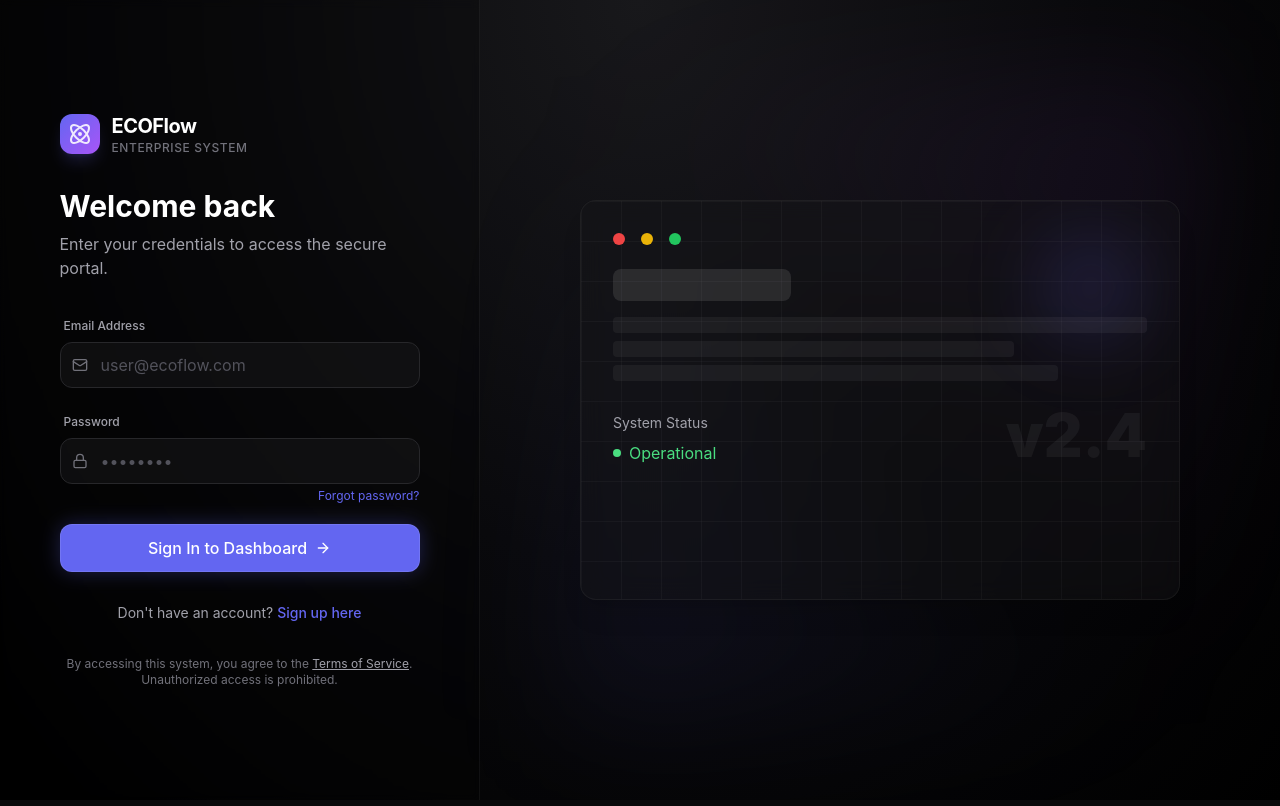
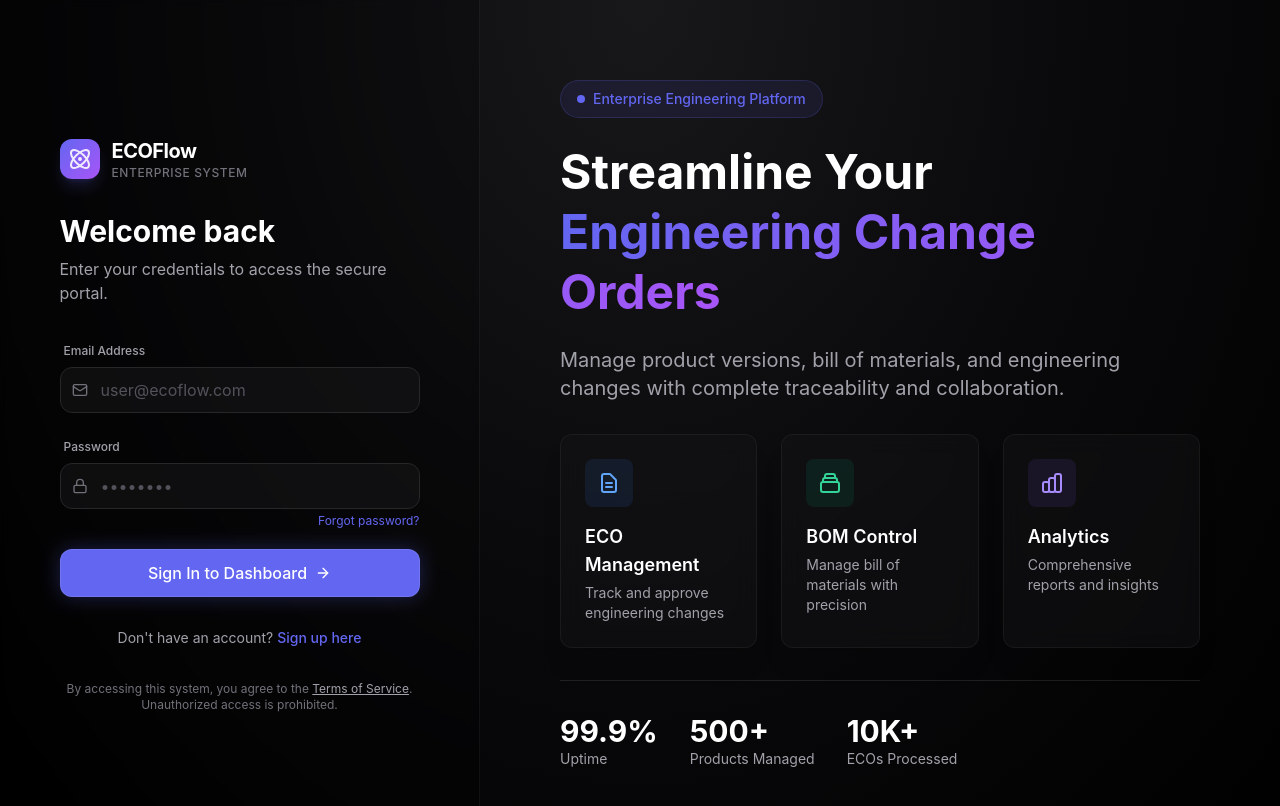
Before and after one commit to develper21/FlowEcoSystem, a React (Vite) app in the folder client/: page /login in a window 1280 px wide. Shown: the top 806 px of the page. Built offline with nearby package versions, Linux system fonts and the light colour scheme.

Commit message:
Update login page with detailed right panel content and fix TypeScript errors

```diff
--- a/client/src/pages/Login.tsx
+++ b/client/src/pages/Login.tsx
@@ -25,8 +25,9 @@ export const LoginPage = () => {
             const response = await api.post('/auth/login', { email, password });
             login(response.data.data.accessToken, response.data.data.user);
             navigate('/dashboard');
-        } catch (err: any) {
-            const msg = err.response?.data?.message || err.message || 'Invalid credentials';
+        } catch (err: unknown) {
+            // eslint-disable-next-line @typescript-eslint/no-explicit-any
+            const msg = (err as any).response?.data?.message || (err as any).message || 'Invalid credentials';
             if (msg.toLowerCase().includes('pending')) {
                 setIsPending(true);
             } else {
@@ -153,54 +154,93 @@ export const LoginPage = () => {
 
             {/* Right Panel - Visualization */}
             <div className="hidden lg:flex flex-1 relative items-center justify-center p-20 z-10 font-sans">
-                <div className="relative w-full h-full max-w-4xl flex items-center justify-center">
-                    {/* Abstract Composition */}
-                    <div className="absolute inset-0 bg-gradient-to-tr from-primary/10 via-transparent to-secondary/10 rounded-3xl blur-3xl" />
+                <div className="relative w-full h-full max-w-5xl flex flex-col justify-center space-y-8">
+                    {/* Hero Content */}
+                    <motion.div
+                        initial={{ opacity: 0, y: 30 }}
+                        animate={{ opacity: 1, y: 0 }}
+                        transition={{ duration: 0.8, delay: 0.3 }}
+                        className="space-y-6"
+                    >
+                        <div className="inline-flex items-center gap-2 px-4 py-2 rounded-full bg-primary/10 border border-primary/20">
+                            <div className="w-2 h-2 rounded-full bg-primary animate-pulse" />
+                            <span className="text-sm font-medium text-primary">Enterprise Engineering Platform</span>
+                        </div>
 
+                        <h1 className="text-5xl font-bold text-white leading-tight">
+                            Streamline Your<br />
+                            <span className="bg-gradient-to-r from-primary to-secondary bg-clip-text text-transparent">
+                                Engineering Change Orders
+                            </span>
+                        </h1>
+
+                        <p className="text-xl text-zinc-400 max-w-2xl">
+                            Manage product versions, bill of materials, and engineering changes with complete traceability and collaboration.
+                        </p>
+                    </motion.div>
+
+                    {/* Feature Cards */}
                     <motion.div
-                        initial={{ opacity: 0, scale: 0.9 }}
-                        animate={{ opacity: 1, scale: 1 }}
-                        transition={{ duration: 1, delay: 0.2 }}
-                        className="relative z-10"
+                        initial={{ opacity: 0, y: 30 }}
+                        animate={{ opacity: 1, y: 0 }}
+                        transition={{ duration: 0.8, delay: 0.5 }}
+                        className="grid grid-cols-3 gap-6"
                     >
-                        <div className="relative w-[600px] h-[400px] glass-card rounded-2xl border border-white/10 p-8 flex flex-col justify-between overflow-hidden">
-                            {/* Decorative Grid */}
-                            <div className="absolute inset-0 bg-[linear-gradient(rgba(255,255,255,0.03)_1px,transparent_1px),linear-gradient(90deg,rgba(255,255,255,0.03)_1px,transparent_1px)] bg-[size:40px_40px]" />
+                        <div className="glass-card p-6 rounded-xl border border-white/10 space-y-4">
+                            <div className="w-12 h-12 rounded-lg bg-blue-500/10 flex items-center justify-center">
+                                <svg className="w-6 h-6 text-blue-400" fill="none" stroke="currentColor" viewBox="0 0 24 24">
+                                    <path strokeLinecap="round" strokeLinejoin="round" strokeWidth={2} d="M9 12h6m-6 4h6m2 5H7a2 2 0 01-2-2V5a2 2 0 012-2h5.586a1 1 0 01.707.293l5.414 5.414a1 1 0 01.293.707V19a2 2 0 01-2 2z" />
+                                </svg>
+                            </div>
+                            <div>
+                                <h3 className="text-lg font-semibold text-white">ECO Management</h3>
+                                <p className="text-sm text-zinc-400 mt-1">Track and approve engineering changes</p>
+                            </div>
+                        </div>
 
-                            {/* Floating Elements */}
-                            <motion.div
-                                animate={{ y: [0, -20, 0] }}
-                                transition={{ duration: 6, repeat: Infinity, ease: "easeInOut" }}
-                                className="absolute top-10 right-10 w-24 h-24 rounded-full bg-primary/20 blur-2xl"
-                            />
+                        <div className="glass-card p-6 rounded-xl border border-white/10 space-y-4">
+                            <div className="w-12 h-12 rounded-lg bg-emerald-500/10 flex items-center justify-center">
+                                <svg className="w-6 h-6 text-emerald-400" fill="none" stroke="currentColor" viewBox="0 0 24 24">
+                                    <path strokeLinecap="round" strokeLinejoin="round" strokeWidth={2} d="M19 11H5m14 0a2 2 0 012 2v6a2 2 0 01-2 2H5a2 2 0 01-2-2v-6a2 2 0 012-2m14 0V9a2 2 0 00-2-2M5 11V9a2 2 0 012-2m0 0V5a2 2 0 012-2h6a2 2 0 012 2v2M7 7h10" />
+                                </svg>
+                            </div>
+                            <div>
+                                <h3 className="text-lg font-semibold text-white">BOM Control</h3>
+                                <p className="text-sm text-zinc-400 mt-1">Manage bill of materials with precision</p>
+                            </div>
+                        </div>
 
-                            <div className="relative z-10 space-y-6">
-                                <div className="flex gap-4 items-center">
-                                    <div className="w-3 h-3 rounded-full bg-red-500" />
-                                    <div className="w-3 h-3 rounded-full bg-yellow-500" />
-                                    <div className="w-3 h-3 rounded-full bg-green-500" />
-                                </div>
+                        <div className="glass-card p-6 rounded-xl border border-white/10 space-y-4">
+                            <div className="w-12 h-12 rounded-lg bg-violet-500/10 flex items-center justify-center">
+                                <svg className="w-6 h-6 text-violet-400" fill="none" stroke="currentColor" viewBox="0 0 24 24">
+                                    <path strokeLinecap="round" strokeLinejoin="round" strokeWidth={2} d="M9 19v-6a2 2 0 00-2-2H5a2 2 0 00-2 2v6a2 2 0 002 2h2a2 2 0 002-2zm0 0V9a2 2 0 012-2h2a2 2 0 012 2v10m-6 0a2 2 0 002 2h2a2 2 0 002-2m0 0V5a2 2 0 012-2h2a2 2 0 012 2v14a2 2 0 01-2 2h-2a2 2 0 01-2-2z" />
+                                </svg>
+                            </div>
+                            <div>
+                                <h3 className="text-lg font-semibold text-white">Analytics</h3>
+                                <p className="text-sm text-zinc-400 mt-1">Comprehensive reports and insights</p>
+                            </div>
+                        </div>
+                    </motion.div>
 
-                                <div className="space-y-4">
-                                    <div className="h-8 w-1/3 bg-white/10 rounded-lg animate-pulse" />
-                                    <div className="space-y-2">
-                                        <div className="h-4 w-full bg-white/5 rounded animate-pulse delay-75" />
-                                        <div className="h-4 w-3/4 bg-white/5 rounded animate-pulse delay-100" />
-                                        <div className="h-4 w-5/6 bg-white/5 rounded animate-pulse delay-150" />
-                                    </div>
-                                </div>
-
-                                <div className="flex justify-between items-end">
-                                    <div className="space-y-2">
-                                        <div className="text-sm text-zinc-400">System Status</div>
-                                        <div className="flex items-center gap-2 text-green-400">
-                                            <div className="w-2 h-2 bg-green-400 rounded-full animate-pulse" />
-                                            Operational
-                                        </div>
-                                    </div>
-                                    <div className="text-6xl font-black text-white/5 select-none">v2.4</div>
-                                </div>
-                            </div>
+                    {/* Stats */}
+                    <motion.div
+                        initial={{ opacity: 0, y: 30 }}
+                        animate={{ opacity: 1, y: 0 }}
+                        transition={{ duration: 0.8, delay: 0.7 }}
+                        className="flex items-center gap-8 pt-8 border-t border-white/10"
+                    >
+                        <div>
+                            <div className="text-3xl font-bold text-white">99.9%</div>
+                            <div className="text-sm text-zinc-400">Uptime</div>
+                        </div>
+                        <div>
+                            <div className="text-3xl font-bold text-white">500+</div>
+                            <div className="text-sm text-zinc-400">Products Managed</div>
+                        </div>
+                        <div>
+                            <div className="text-3xl font-bold text-white">10K+</div>
+                            <div className="text-sm text-zinc-400">ECOs Processed</div>
                         </div>
                     </motion.div>
                 </div>
```
